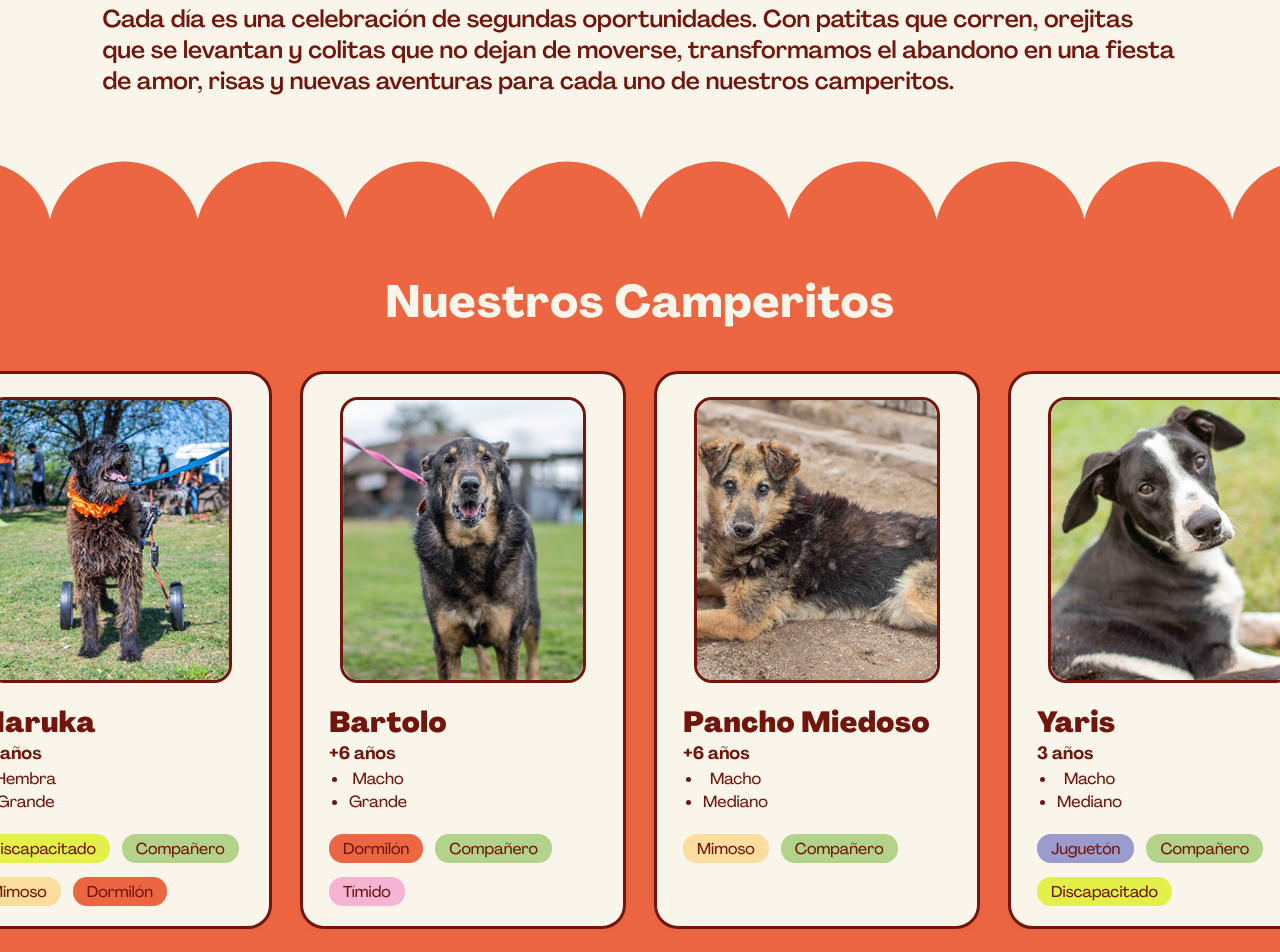
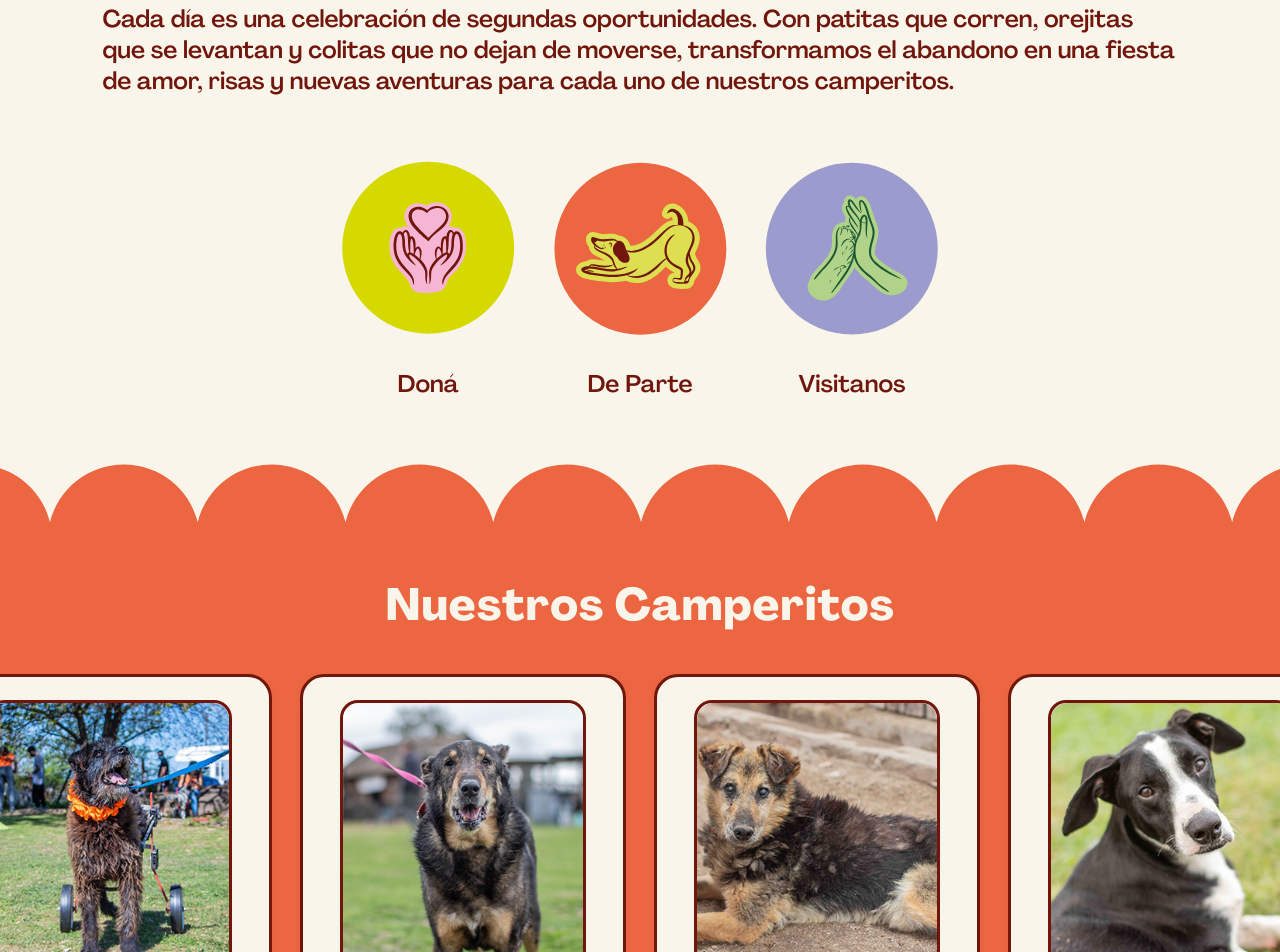
Before and after one commit to Compu3Unla/campito-refugio-2025-1, a plain HTML site: page index.html in a window 1280 px wide. Shown: the part 1075-2027 px from the top of the page. Drawn offline with Linux system fonts and the light colour scheme.

Commit message:
cambios pequeños de main en index miri

```diff
--- a/index.html
+++ b/index.html
@@ -73,6 +73,20 @@
         <section class="campito-info">
             <h3 class="titulo-camperitos">En el Campito Refugio</h3>
             <h6 class="campito-descripcion">Cada día es una celebración de segundas oportunidades. Con patitas que corren, orejitas que se levantan y colitas que no dejan de moverse, transformamos el abandono en una fiesta de amor, risas y nuevas aventuras para cada uno de nuestros camperitos.</h6>
+            <div class="campito-svg-row">
+                <div class="campito-svg-col">
+                    <img src="img/svg/svg para botones-20.svg" alt="Icono 1" class="campito-svg-icon">
+                    <h6 class="campito-descripcion">Doná</h6>
+                </div>
+                <div class="campito-svg-col">
+                    <img src="img/svg/svg para botones-21.svg" alt="Icono 2" class="campito-svg-icon">
+                    <h6 class="campito-descripcion">De Parte</h6>
+                </div>
+                <div class="campito-svg-col">
+                    <img src="img/svg/svg para botones-22.svg" alt="Icono 3" class="campito-svg-icon">
+                    <h6 class="campito-descripcion">Visitanos</h6>
+                </div>
+            </div>
         </section>
 
         <section class="camperitos-bg">
--- a/style.css
+++ b/style.css
@@ -976,3 +976,41 @@ h6.campito-descripcion {
     padding-left: 8%;
     padding-right: 8%;
 }
+
+.campito-svg-row {
+    display: flex;
+    flex-direction: row;
+    justify-content: center;
+    align-items: center;
+    padding-left: 8%;
+    padding-right: 8%;
+    gap: 32px;
+}
+
+.campito-svg-icon {
+    max-width: 180px;
+    width: 100%;
+    height: auto;
+    display: block;
+    transition: transform 0.2s cubic-bezier(.4,2.08,.55,.44), box-shadow 0.2s;
+}
+
+.campito-svg-icon:hover {
+    transform: scale(1.08);
+    box-shadow: 0 6px 24px rgba(113, 22, 12, 0.10);
+    z-index: 2;
+}
+
+.campito-svg-col {
+    display: flex;
+    flex-direction: column;
+    align-items: center;
+}
+
+.campito-svg-col h6.campito-descripcion {
+    text-align: center;
+    width: 100%;
+    padding-left: 0;
+    padding-right: 0;
+    margin-top: 18px;
+}
```
Also changed, not shown: img/svg/svg para botones-20.svg (added), img/svg/svg para botones-21.svg (added), img/svg/svg para botones-22.svg (added).
